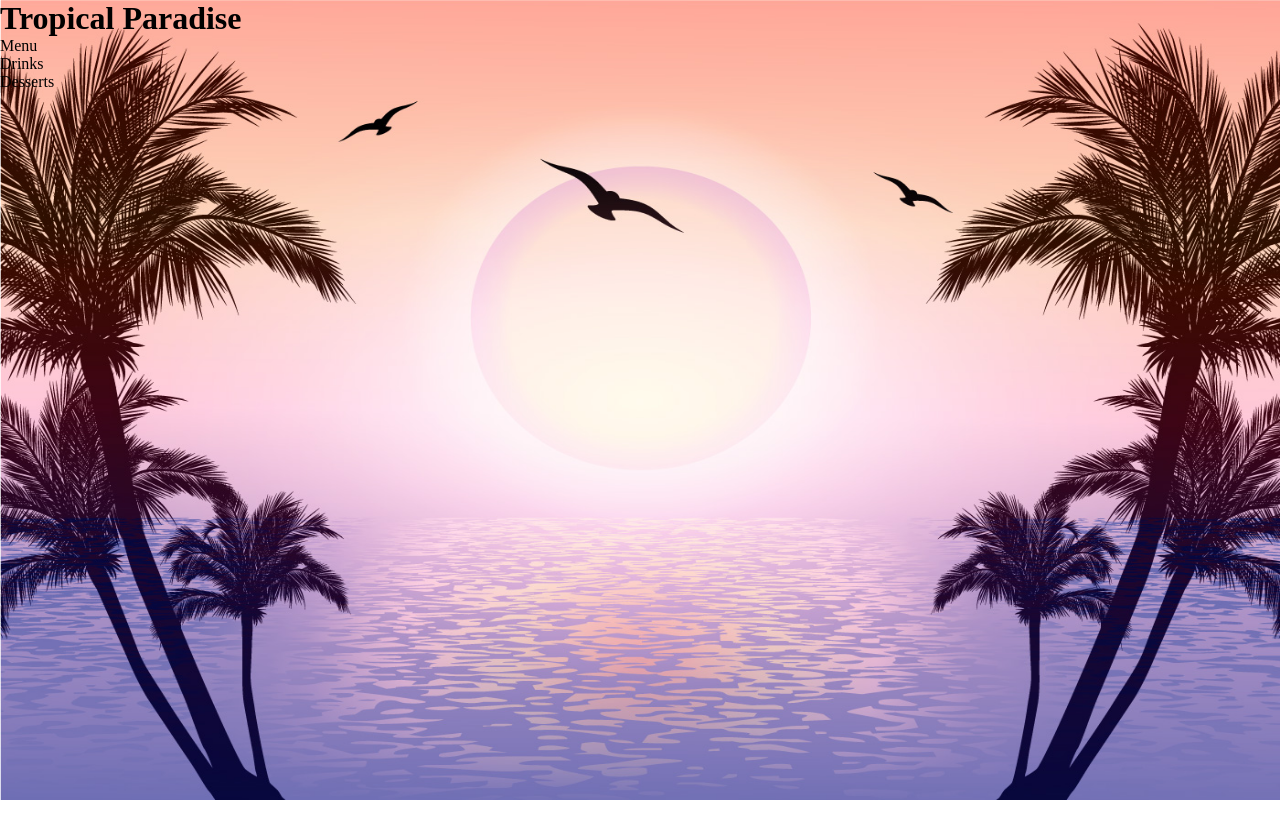
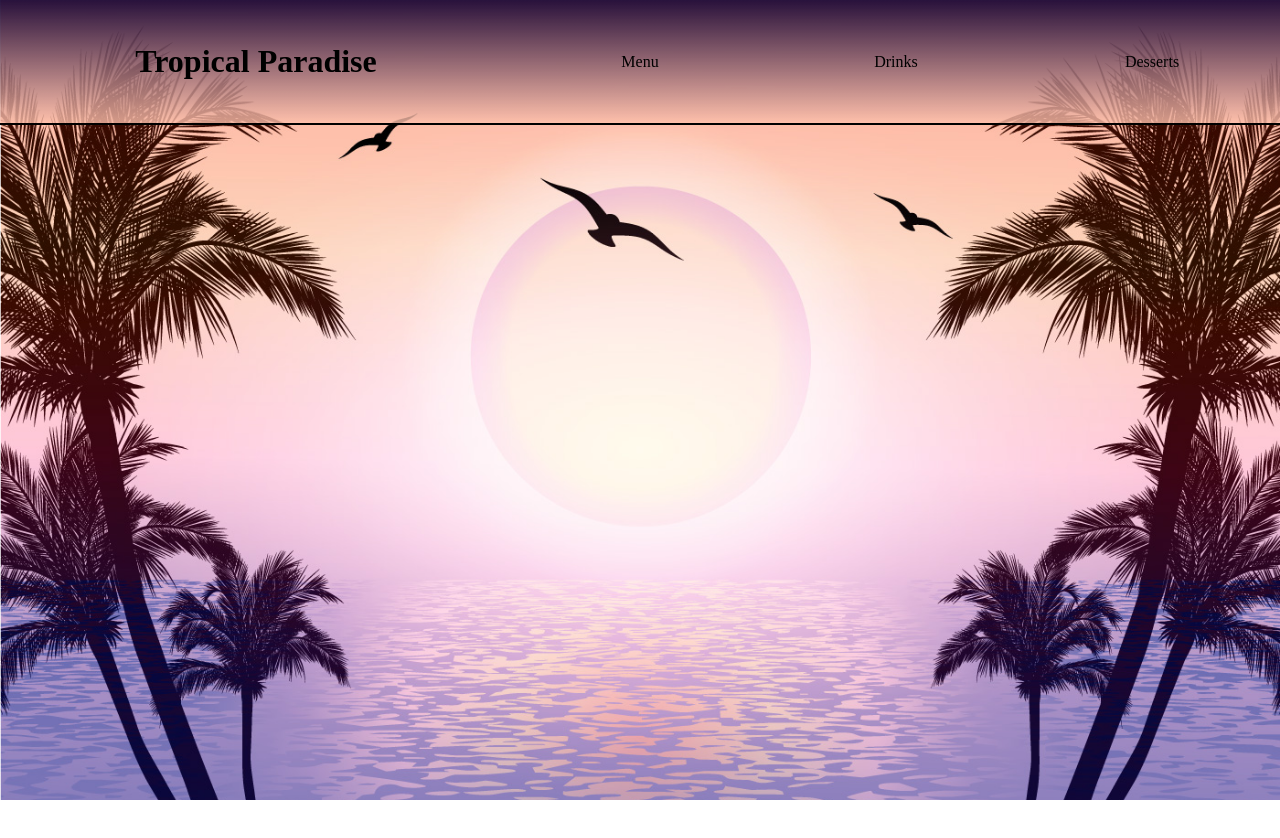
Before and after one commit to Jdoggett50/Odin-restaurants-page, a website built with webpack: page dist/index.html in a window 1280 px wide. Shown: the top 838 px of the page. Before the commit the page ends 800 px from the top, so only its background shows below. Built offline with Linux system fonts and the light colour scheme.

Commit message:
built the scroll layout and header

```diff
--- a/src/tab-build/page-load.js
+++ b/src/tab-build/page-load.js
@@ -20,21 +20,26 @@ function pageLoad(el){
     const scrollingContainer = document.createElement('div');
     const backgroundContainer = document.createElement('div');
 
+    scrollingContainer.classList.add('scrolling-container');
+    backgroundContainer.classList.add('background-container')
+
     h1.textContent = "Tropical Paradise";
 
     menuTab.textContent = "Menu";
+    menuTab.classList.add('selection');
 
     drinkTab.textContent = "Drinks";
+    drinkTab.classList.add('selection');
 
     dessertTab.textContent = "Desserts";
-
+    dessertTab.classList.add('selection');
 
     const headerArr = [h1,menuTab,drinkTab,dessertTab];
     headerArr.forEach(i => {
         header.appendChild(i);
     })
 
-    const contentArr = [header, scrollingContainer, backgroundContainer];
+    const contentArr = [header,scrollingContainer, backgroundContainer];
 
     return contentArr.forEach(i => {
         el.appendChild(i);
--- a/src/tab-style/index.css
+++ b/src/tab-style/index.css
@@ -1,8 +1,5 @@
 /* this defines the general styling of things to try and
 adhere to DRY principles, this has no association with index.js*/
-body {
-    overflow: auto;
-}
 
 body, * {
     box-sizing: border-box;
@@ -10,10 +7,9 @@ body, * {
     padding: 0;
 }
 
-
 #content {
-    background: url(../assets/photos/tropical-scene.jpg) no-repeat;
-    background-size: 100% 100%;
-    height: 100vh;
-    width: 100vw;
+    display: grid;
+    grid-template-rows: 1fr 15fr;
+    grid-template-columns: 1fr 5fr 1fr;
+    width: 100%;
 }
--- a/src/tab-style/page-load.css
+++ b/src/tab-style/page-load.css
@@ -1,4 +1,55 @@
+body {
+    display: flex;
+    flex-direction: column;
+    align-items: center;
+    overflow: auto;
+}
+
+header {
+    display: grid;
+    grid-template-rows: 1fr;
+    grid-template-columns: 2fr repeat(3, 1fr);
+    z-index: 2;
+    position: sticky;
+    top: 0;
+    grid-row: 1 / 2;
+    grid-column: 1 / 4;
+    background: linear-gradient(#1A0735EF,#FEC0ABCC);
+    border-bottom: 2px solid black;
+}
+
+.selection {
+    display: flex;
+    justify-content: center;
+    align-items: center;
+}
+
+h1 {
+    display: flex;
+    justify-content: center;
+    align-items: center;
+}
 
 .selection:hover{
     background: linear-gradient(#1A0735AA, #FEC0ABAA);
 }
+
+.scrolling-container {
+    display: grid;
+    grid-template-rows: repeat(4, 1fr);
+    grid-row: 1 / -1;
+    grid-column: 2 / 3;
+    z-index: 2;
+    height: 2000px;
+}
+
+.background-container {
+    grid-row: 1 / -1;
+    grid-column: 1 / 4;
+    position: sticky;
+    top: 0;
+    background: url(../assets/photos/tropical-scene.jpg) no-repeat;
+    background-size: cover;
+    height: 100vh;
+    width: 100%;
+}
```
Also changed, not shown: dist/main.bundle.js.
